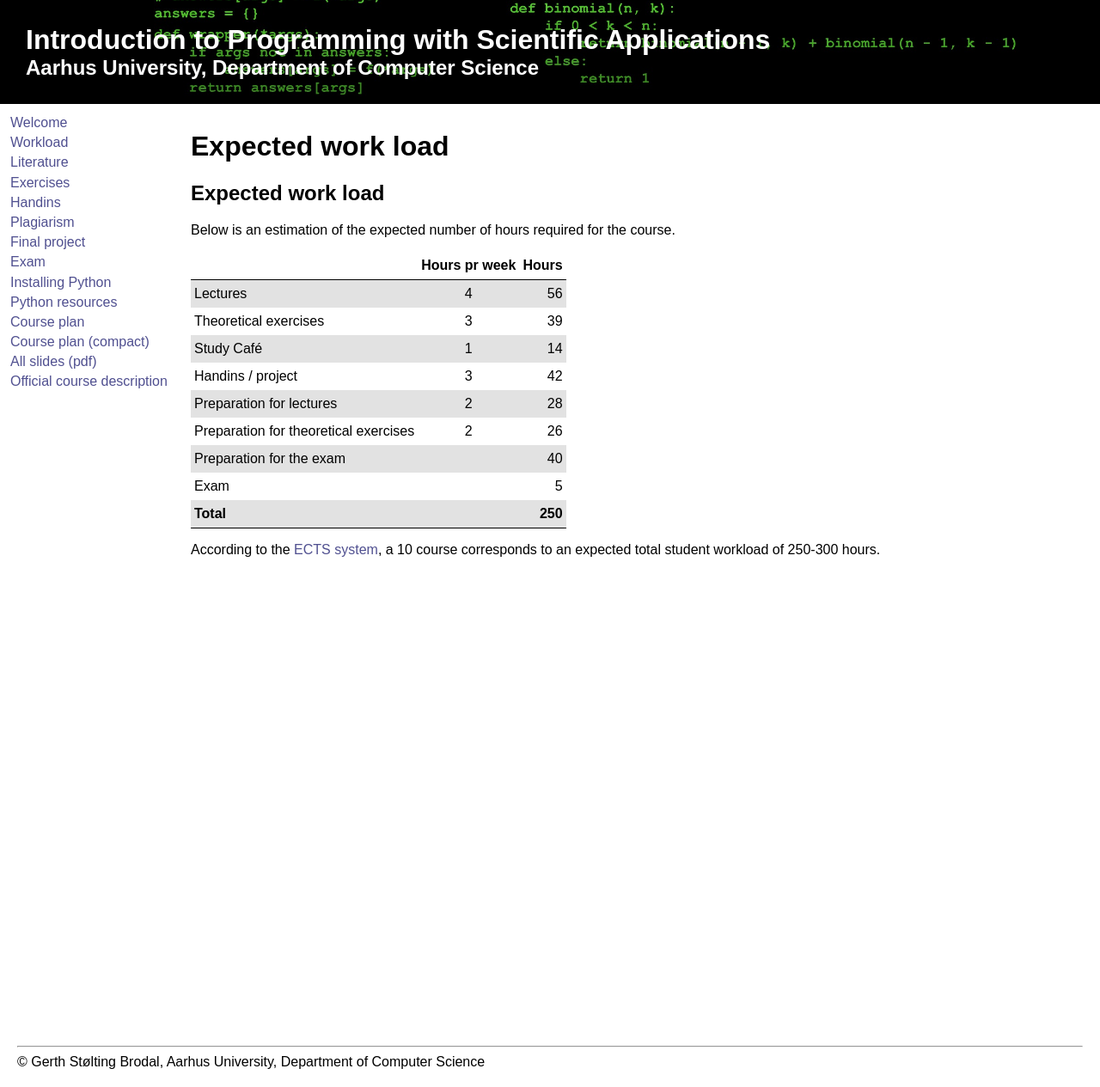
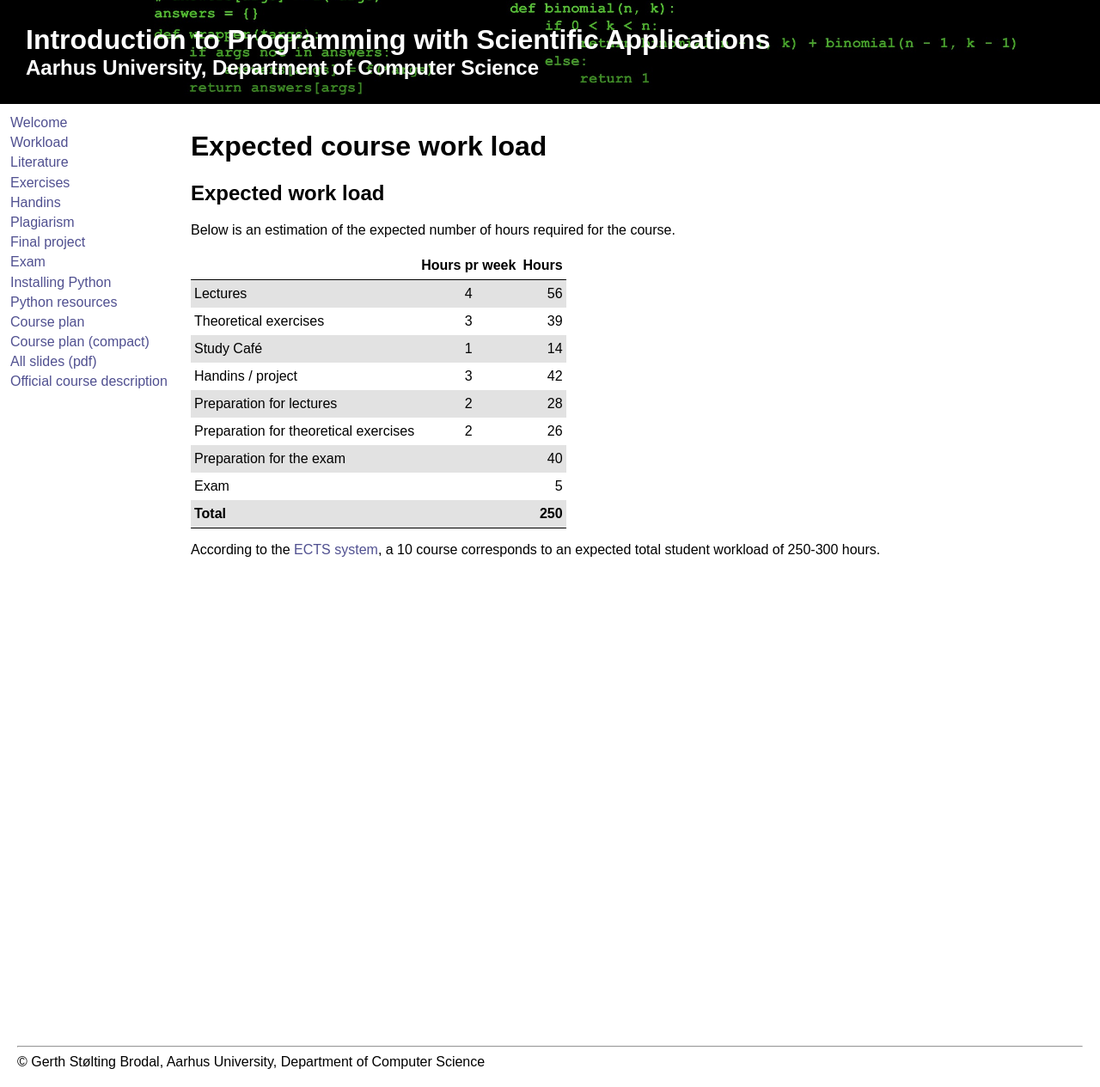
Before and after one commit to gsbrodal/gsbrodal.github.io, a Jekyll site: the page built from ipsa/workload.md, in a window 1280 px wide. Shown: the whole page at 86% size. Built offline with Jekyll 4.4.1, drawn with Linux system fonts in a browser that asks for light colours; our own code applies the rules of GitHub Pages for plain Markdown files.

Commit message:
Update workload.md

```diff
--- a/ipsa/workload.md
+++ b/ipsa/workload.md
@@ -1,5 +1,6 @@
 ---
 layout: ipsa
+title: Expected course work load
 permalink: /ipsa/workload.html
 ---
 
```
